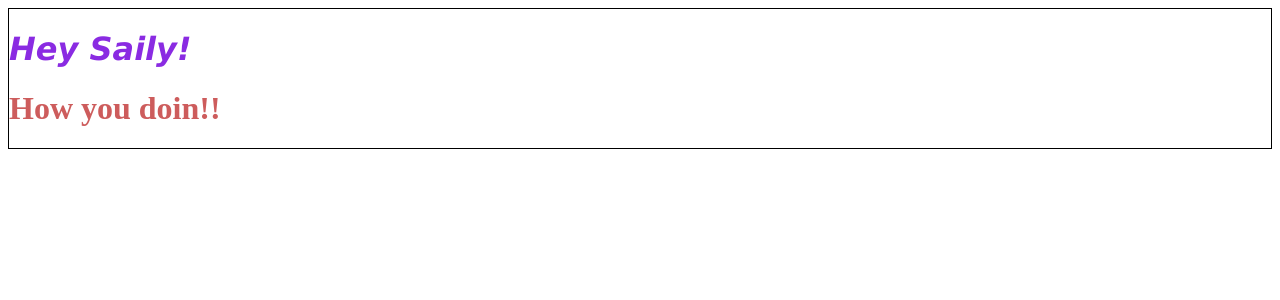
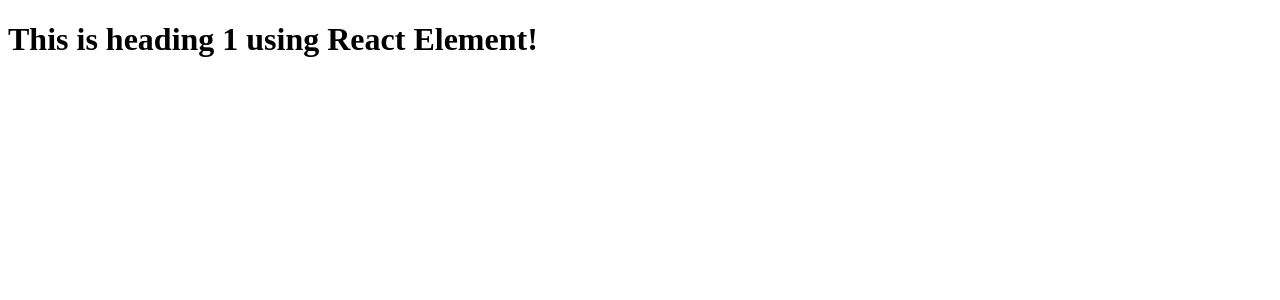
Before and after one commit to ShellySea/MSReact, a React (Vite) app: page / in a window 1280 px wide. Shown: the top 300 px of the page. Built offline with nearby package versions, Linux system fonts and the light colour scheme.

Commit message:
Using React Element

```diff
--- a/App.js
+++ b/App.js
@@ -1,46 +1,14 @@
 import React from "react";
 import ReactDOM from "react-dom/client";
 
-const heading1 = React.createElement(
-  "h1",
-  {
-    id: "tid",
-    style: {
-      fontStyle: "italic",
-      fontFamily: "verdana",
-    },
-    key: "b",
-  },
-  "Hey Saily!"
+// React Element
+
+const heading1 = (
+  <h1 className="head1" tabIndex="4">
+    This is heading 1 using React Element!
+  </h1>
 );
-
-const heading2 = React.createElement(
-  "h1",
-  {
-    className: "cid",
-    style: {
-      fontStyle: "bold",
-    },
-    key: "a",
-    xyz: "ppp",
-  },
-  "How you doin!!"
-);
-
-// using traditional createElement method by React
-
-// const container = React.createElement("div", { id: "container" }, [
-//   heading1,
-//   heading2,
-// ]);
-
-// using JSX
-const container = <div id="container">{[heading1, heading2]}</div>;
-
-// For complex structure using JSX:
-
-console.log(heading2); /* its basically an object and not an HTML element */
 
 const root = ReactDOM.createRoot(document.getElementById("root"));
 
-root.render(container);
+root.render(heading1);
```
